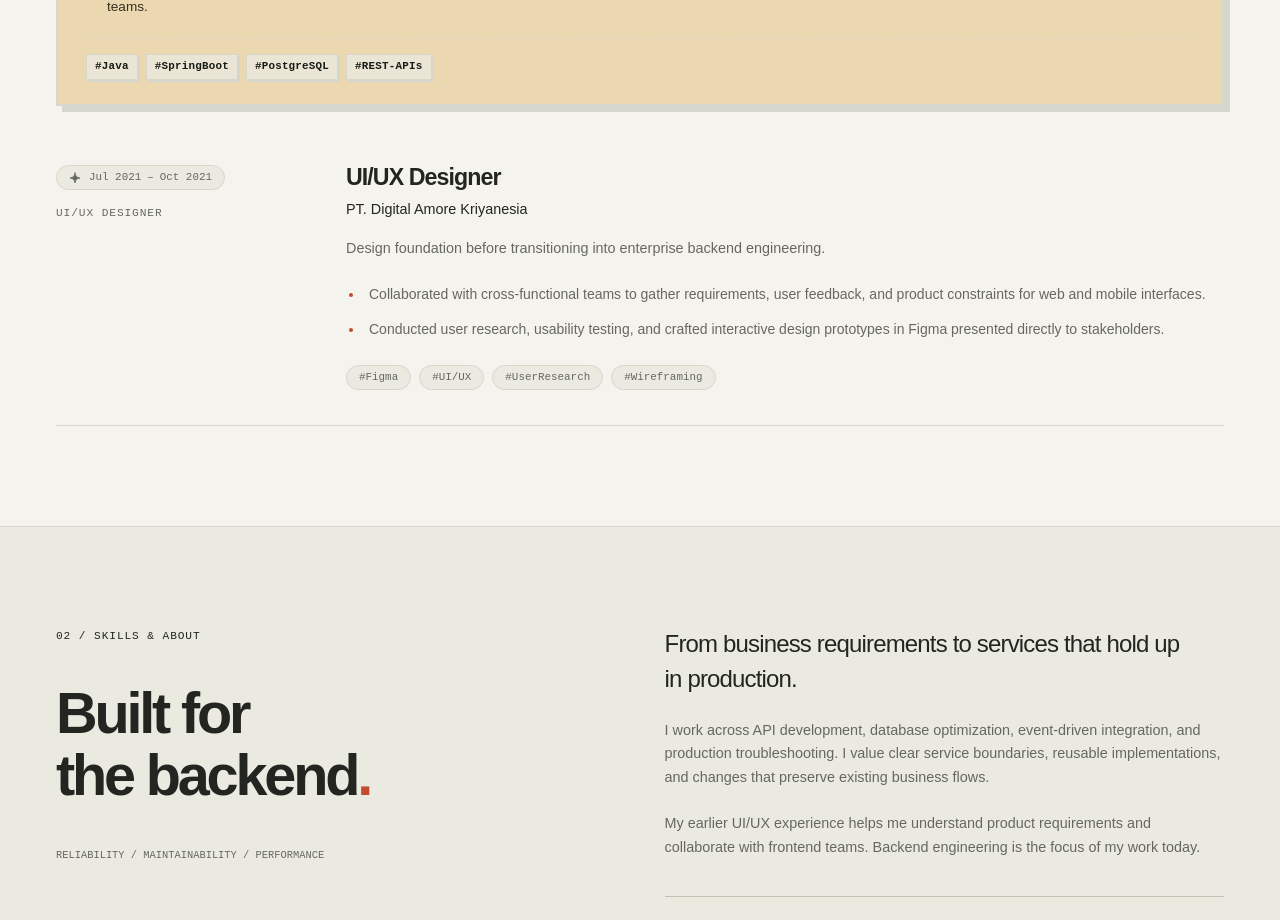
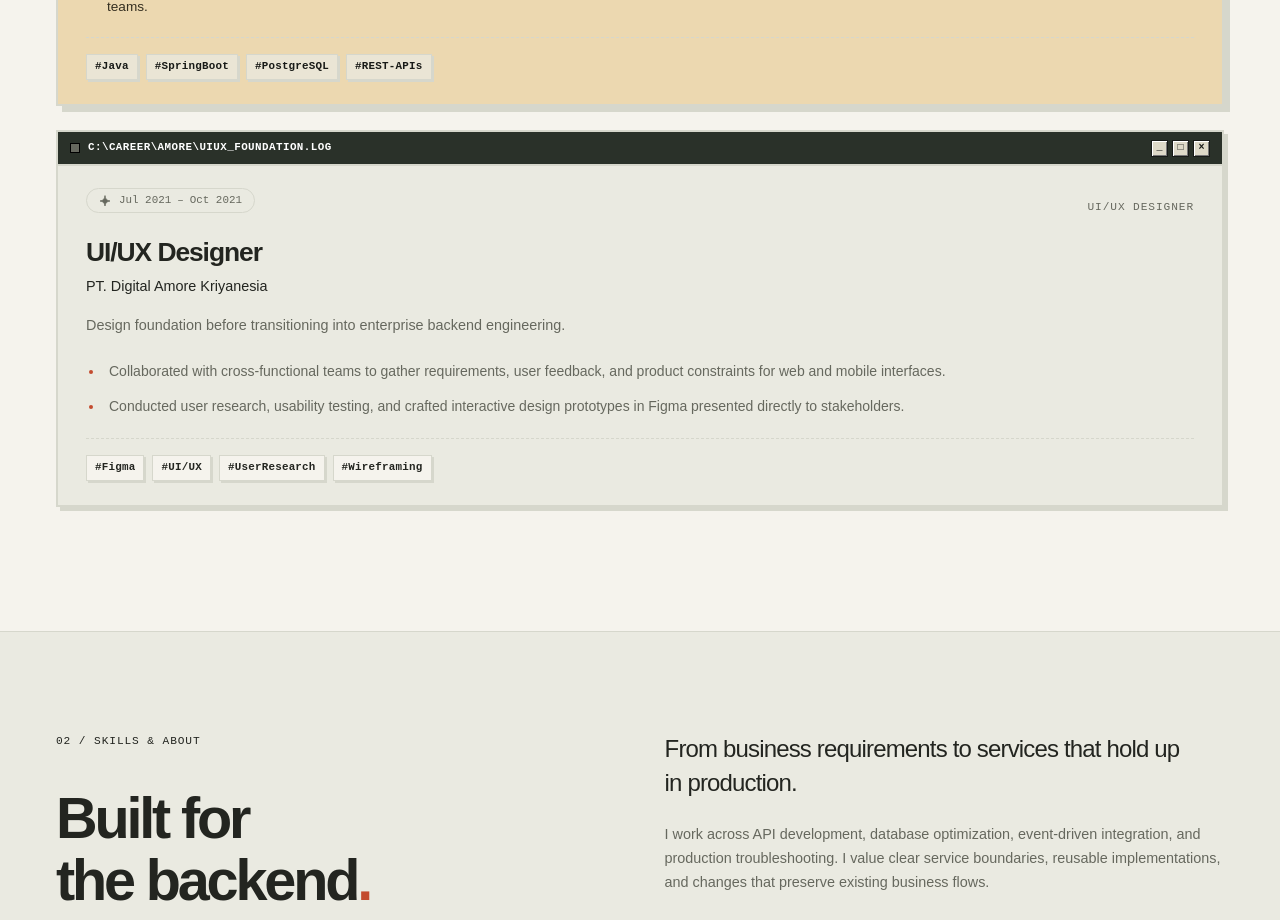
Before and after one commit to undetakerize/portfolio-dz, a Vue app in the folder portfolio/: page / in a window 1280 px wide. Shown: the part 1615-2535 px from the top of the page. Built offline with nearby package versions, Linux system fonts and the light colour scheme.

Commit message:
feat(experience): apply cohesive retro OS window styling to UI/UX designer entry with dedicated titlebar and tags

```diff
--- a/portfolio/src/components/CareerExperience.vue
+++ b/portfolio/src/components/CareerExperience.vue
@@ -14,15 +14,15 @@ import ActionIcon from './ActionIcon.vue'
       <article
         v-for="(job, index) in experience"
         :key="job.company"
-        class="career-entry"
-        :class="{ 'career-entry-highlight': index === 0, 'career-entry-secondary': index > 0, 'career-entry-retro-window': index === 0 }"
+        class="career-entry career-entry-retro-window"
+        :class="{ 'career-entry-highlight': index === 0, 'career-entry-secondary-window': index > 0 }"
         data-reveal
       >
-        <!-- RETRO OS WINDOW HEADER FOR PRIMARY ROLE (BTS.ID) -->
-        <div v-if="index === 0" class="retro-window-header" aria-hidden="true">
+        <!-- RETRO OS WINDOW HEADER -->
+        <div class="retro-window-header" :class="{ 'header-secondary': index > 0 }" aria-hidden="true">
           <div class="retro-window-title">
-            <span class="retro-win-icon"></span>
-            <span>C:\CAREER\BTS_ID\BACKEND_SERVICES.LOG</span>
+            <span class="retro-win-icon" :class="{ 'icon-secondary': index > 0 }"></span>
+            <span>{{ index === 0 ? 'C:\\CAREER\\BTS_ID\\BACKEND_SERVICES.LOG' : 'C:\\CAREER\\AMORE\\UIUX_FOUNDATION.LOG' }}</span>
           </div>
           <div class="retro-window-controls">
             <button class="retro-win-btn" type="button" aria-label="Minimize window">_</button>
@@ -48,7 +48,7 @@ import ActionIcon from './ActionIcon.vue'
             <li v-for="highlight in job.highlights" :key="highlight">{{ highlight }}</li>
           </ul>
           <div v-if="job.tags" class="career-tags">
-            <span v-for="tag in job.tags" :key="tag" :class="index === 0 ? 'retro-tag-chip' : 'pill-badge pill-badge-muted'">{{ tag }}</span>
+            <span v-for="tag in job.tags" :key="tag" class="retro-tag-chip" :class="{ 'tag-secondary': index > 0 }">{{ tag }}</span>
           </div>
         </div>
       </article>
--- a/portfolio/src/style.css
+++ b/portfolio/src/style.css
@@ -151,6 +151,18 @@
   overflow: hidden;
   display: block;
 }
+  .career-entry-secondary-window {
+    background: var(--soft);
+    color: var(--ink);
+    border: 2px solid var(--rule);
+    border-radius: 0;
+    padding: 0;
+    margin-block: 16px 24px;
+    box-shadow: 4px 4px 0px var(--rule);
+    position: relative;
+    overflow: hidden;
+    display: block;
+  }
   .career-entry-retro-window .retro-window-header {
     background: #1f3527;
     color: #ffffff;
@@ -164,8 +176,13 @@
     font-weight: 700;
     letter-spacing: .04em;
   }
+  .career-entry-retro-window .retro-window-header.header-secondary {
+    background: #2a3129;
+    border-bottom: 2px solid var(--rule);
+  }
   .retro-window-title { display: flex; align-items: center; gap: 8px; }
   .retro-win-icon { width: 10px; height: 10px; background: var(--ochre); border: 1px solid #000; display: inline-block; }
+  .retro-win-icon.icon-secondary { background: var(--muted); }
   .retro-window-controls { display: flex; gap: 4px; }
   .retro-win-btn {
     width: 17px;
@@ -199,7 +216,7 @@
   .career-entry-highlight .career-highlights li { margin-top: 8px; line-height: 1.5; }
   .career-entry-highlight .career-highlights li::marker { color: var(--accent); }
   .career-tags { display: flex; flex-wrap: wrap; gap: 8px; margin-top: 24px; }
-  .career-entry-highlight .career-tags {
+  .career-entry-retro-window .career-tags {
     margin-top: 20px;
     gap: 8px;
     border-top: 1px dashed var(--rule);
@@ -216,15 +233,27 @@
     padding: 3px 8px;
     letter-spacing: .02em;
   }
+  .retro-tag-chip.tag-secondary {
+    background: var(--paper);
+    color: var(--ink);
+  }
   :root[data-theme='dark'] .career-entry-retro-window .retro-window-header {
     background: #14241a;
     border-bottom-color: var(--rule);
+  }
+  :root[data-theme='dark'] .career-entry-retro-window .retro-window-header.header-secondary {
+    background: #1a1e1b;
   }
   :root[data-theme='dark'] .retro-tag-chip {
     background: #2a251b;
     color: var(--ochre-card-ink);
     border-color: var(--ochre);
     box-shadow: 2px 2px 0px #000;
+  }
+  :root[data-theme='dark'] .retro-tag-chip.tag-secondary {
+    background: #1c1f1d;
+    color: var(--ink);
+    border-color: var(--rule);
   }
   .career-sparkle { width: 12px; height: 12px; margin-right: 2px; }
   .career-period { font-size: .75rem; margin-bottom: 12px; }
@@ -451,7 +480,7 @@
     .main-nav .nav-contact { margin-top: 5px; width: fit-content; }
   }
   @media (max-width: 760px) {
-    .career-entry-highlight { padding: 0; margin-block: 14px 20px; }
+    .career-entry-highlight, .career-entry-secondary-window { padding: 0; margin-block: 14px 20px; }
     .career-entry-retro-window .career-meta { padding: 18px 16px 0; }
     .career-entry-retro-window .career-content { padding: 10px 16px 20px; }
     .career-entry-retro-window .retro-window-header { font-size: .62rem; padding: 6px 10px; }
```
